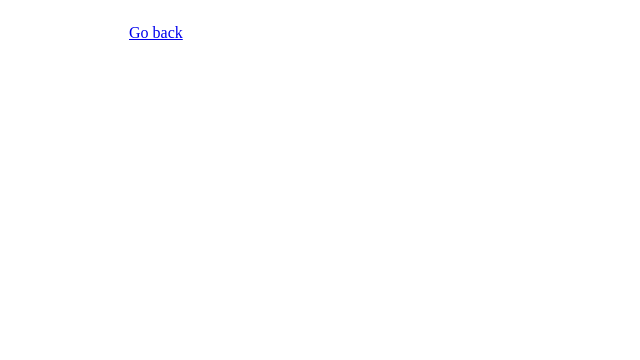
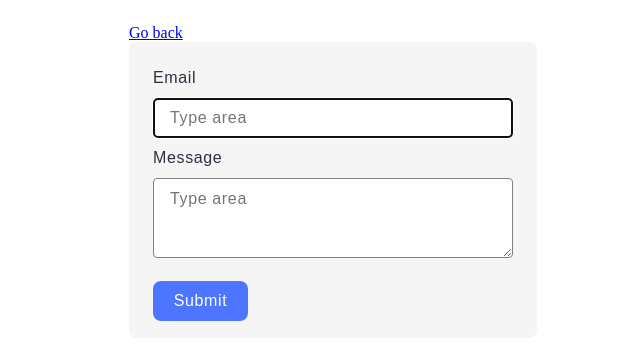
Before and after one commit to IgorMedvedenko/goit-js-hw-09, a plain HTML site: page 2-form.html in a window 1280 px wide. Shown: the top 360 px of the page, without its empty margins (27-667 px from the left). Drawn offline with Linux system fonts and the light colour scheme.

Commit message:
Deploying to gh-pages from @ IgorMedvedenko/goit-js-hw-09@c97d0b6b84ddc49d3e409c0af0ccab0277ce66d2 🚀

```diff
--- a/2-form.html
+++ b/2-form.html
@@ -5,11 +5,35 @@
     <meta http-equiv="X-UA-Compatible" content="IE=edge" />
     <meta name="viewport" content="width=device-width, initial-scale=1.0" />
     <title>2-form</title>
-    <script type="module" crossorigin src="/goit-js-hw-09/assets/modulepreload-polyfill-B5Qt9EMX.js"></script>
-    <link rel="stylesheet" crossorigin href="/goit-js-hw-09/assets/styles-D16P_b5b.css">
+    <script type="module" crossorigin src="/goit-js-hw-09/2-form.js"></script>
+    <link rel="modulepreload" crossorigin href="/goit-js-hw-09/assets/modulepreload-polyfill-B5Qt9EMX.js">
+    <link rel="stylesheet" crossorigin href="/goit-js-hw-09/assets/styles-CnvTIee8.css">
   </head>
   <body>
     <a class="back-link" href="./index.html">Go back</a>
-    <!-- <ul class="gallery"></ul> -->
+
+    <form class="feedback-form" autocomplete="off">
+      <label class="label">
+        Email
+        <input
+          class="email"
+          type="email"
+          name="email"
+          autofocus
+          placeholder="Type area"
+        />
+      </label>
+      <label class="label">
+        Message
+        <textarea
+          class="message"
+          name="message"
+          rows="8"
+          placeholder="Type area"
+        ></textarea>
+      </label>
+      <button class="button" type="submit">Submit</button>
+    </form>
+
   </body>
 </html>
--- /dev/null
+++ b/2-form.js
@@ -0,0 +1,2 @@
+import"./assets/modulepreload-polyfill-B5Qt9EMX.js";/* empty css                      */const s=document.querySelector(".feedback-form"),m=s.querySelector('input[name="email"]'),o=s.querySelector('textarea[name="message"]'),e={email:"",message:""},r=()=>{localStorage.setItem("feedback-form-state",JSON.stringify(e))},n=()=>{const a=localStorage.getItem("feedback-form-state");if(a){const t=JSON.parse(a);e.email=t.email,e.message=t.message,m.value=t.email,o.value=t.message}};n();s.addEventListener("input",a=>{const{name:t,value:l}=a.target;e[t]=l,r()});s.addEventListener("submit",a=>{if(a.preventDefault(),!e.email||!e.message){alert("Fill please all fields");return}console.log(e),localStorage.removeItem("feedback-form-state"),e.email="",e.message="",m.value="",o.value=""});
+//# sourceMappingURL=2-form.js.map
--- /dev/null
+++ b/assets/styles-CnvTIee8.css
@@ -0,0 +1 @@
+*{box-sizing:border-box;margin:0;padding:0}body{background-color:fff;padding:24px 156px;margin:0 auto;width:1440px}ul{list-style-type:none;margin-top:0;margin-bottom:0;padding-left:0}.gallery{display:flex;flex-wrap:wrap;row-gap:20px;column-gap:24px;padding-inline-start:0}.gallery-item{width:360px}.gallery-image{width:100%;height:100%}.hidden-scroll{padding-right:0!important}.feedback-form{border-radius:8px;padding:24px;width:408px;height:296px;background-color:#f5f5f5}.label{font-family:Montserrat,sans-serif;line-height:150%;letter-spacing:.04em;color:#2e2f42}.email{border:1px solid #808080;border-radius:4px;width:360px;height:40px;margin-top:8px;margin-bottom:8px;padding:8px 16px;font-family:Montserrat,sans-serif;font-weight:400;font-size:16px;line-height:150%;letter-spacing:.04em}.email:hover{border:1px solid #000}.message{border:1px solid #808080;border-radius:4px;width:360px;height:80px;margin-top:8px;padding:8px 16px;font-family:Montserrat,sans-serif;font-weight:400;font-size:16px;line-height:150%;letter-spacing:.04em}.message:hover{border:1px solid #000}.button{border-radius:8px;border:none;padding:8px 16px;width:95px;height:40px;background:#4e75ff;font-family:Montserrat,sans-serif;font-weight:500;font-size:16px;line-height:150%;letter-spacing:.04em;color:#fff;margin-top:16px}.button:hover{background:#6c8cff}
--- a/assets/styles-D16P_b5b.css
+++ /dev/null
@@ -1 +0,0 @@
-*{box-sizing:border-box;margin:0;padding:0}body{background:#fff;padding:24px 156px;margin:0 auto;width:1440px}ul{list-style-type:none;margin-top:0;margin-bottom:0;padding-left:0}.gallery{display:flex;flex-wrap:wrap;row-gap:20px;column-gap:24px;padding-inline-start:0}.gallery-item{width:360px}.gallery-image{width:100%;height:100%}.hidden-scroll{padding-right:0!important}
```
Also changed, not shown: 1-gallery.html (+1 -1 lines), index.html (+1 -1 lines), 1 other file.
